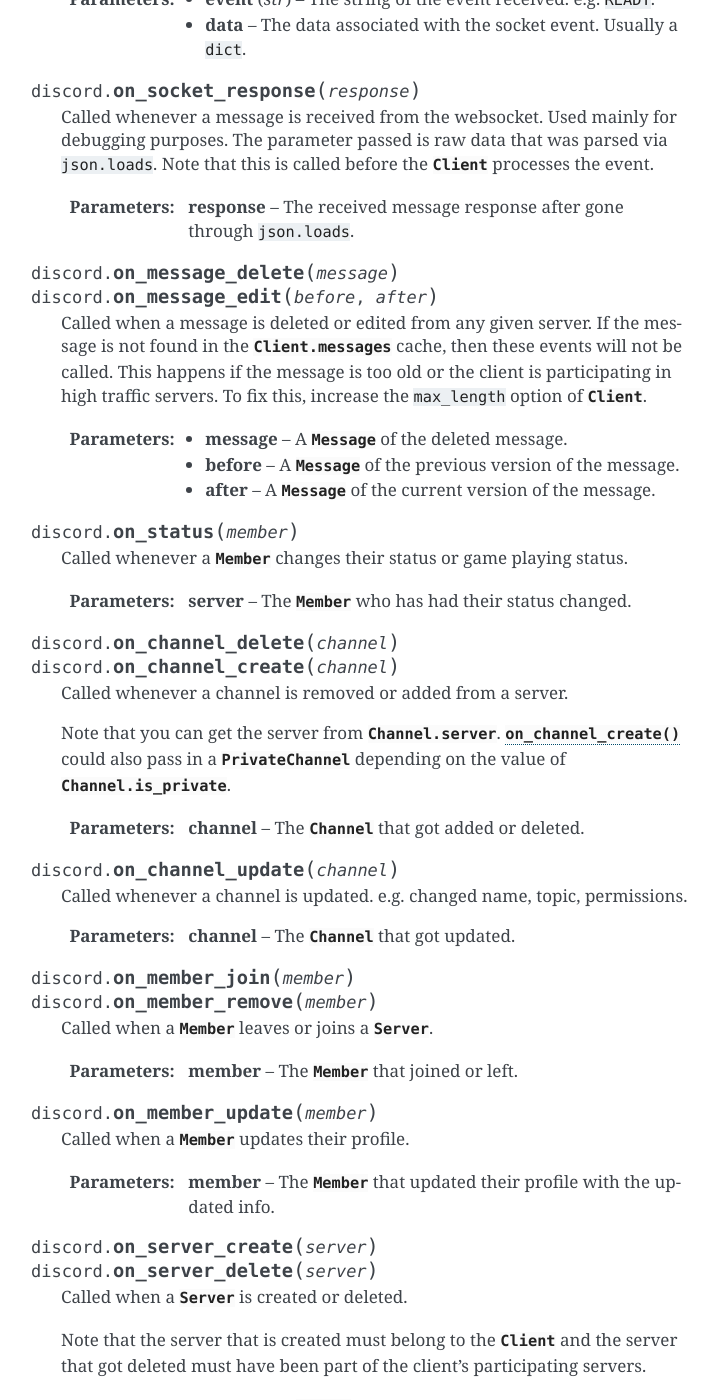
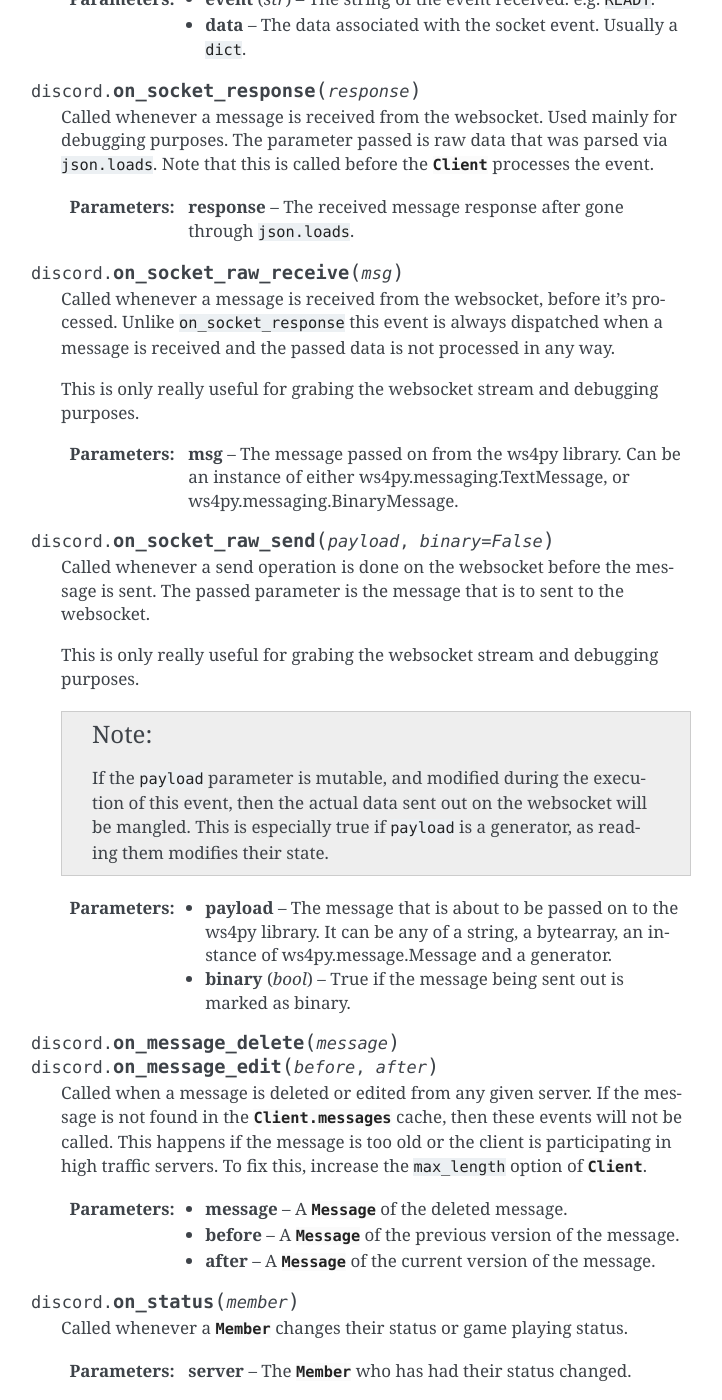
Before and after one commit to Rapptz/discord.py, a Sphinx documentation site: the page built from docs/api.rst, in a window 1280 px wide and 1400 px high, scrolled down 1866 px. Shown: the whole window, without its empty margins (389-1111 px from the left). Built offline with Sphinx 7.4.7, drawn with Linux system fonts in a browser that asks for light colours; some of the changed text lies outside the part shown.

Commit message:
Add events for sniffing the WebSocket data
Add on_socket_raw_receive and on_socket_raw_send events for sniffing the
data being received and sent on the websocket. Useful for debugging and
logging websocket messages received and sent on the link to Discord's
servers.

```diff
--- a/docs/api.rst
+++ b/docs/api.rst
@@ -101,6 +101,43 @@
     before the :class:`Client` processes the event.
 
     :param response: The received message response after gone through ``json.loads``.
+
+.. function:: on_socket_raw_receive(msg)
+
+    Called whenever a message is received from the websocket, before
+    it's processed. Unlike ``on_socket_response`` this event is always
+    dispatched when a message is received and the passed data is not
+    processed in any way.
+
+    This is only really useful for grabing the websocket stream and
+    debugging purposes.
+
+    :param msg: The message passed on from the ws4py library. Can be an
+        instance of either ws4py.messaging.TextMessage, or
+        ws4py.messaging.BinaryMessage.
+
+.. function:: on_socket_raw_send(payload, binary=False)
+
+    Called whenever a send operation is done on the websocket before the
+    message is sent. The passed parameter is the message that is to
+    sent to the websocket.
+
+    This is only really useful for grabing the websocket stream and
+    debugging purposes.
+
+    .. note::
+
+        If the ``payload`` parameter is mutable, and modified during the
+        execution of this event, then the actual data sent out on the
+        websocket will be mangled. This is especially true if
+        ``payload`` is a generator, as reading them modifies their
+        state.
+
+    :param payload: The message that is about to be passed on to the
+        ws4py library. It can be any of a string, a bytearray, an
+        instance of ws4py.message.Message and a generator.
+    :param bool binary: True if the message being sent out is marked as
+        binary.
 
 .. function:: on_message_delete(message)
               on_message_edit(before, after)
```
Also changed, not shown: 1 other file.
